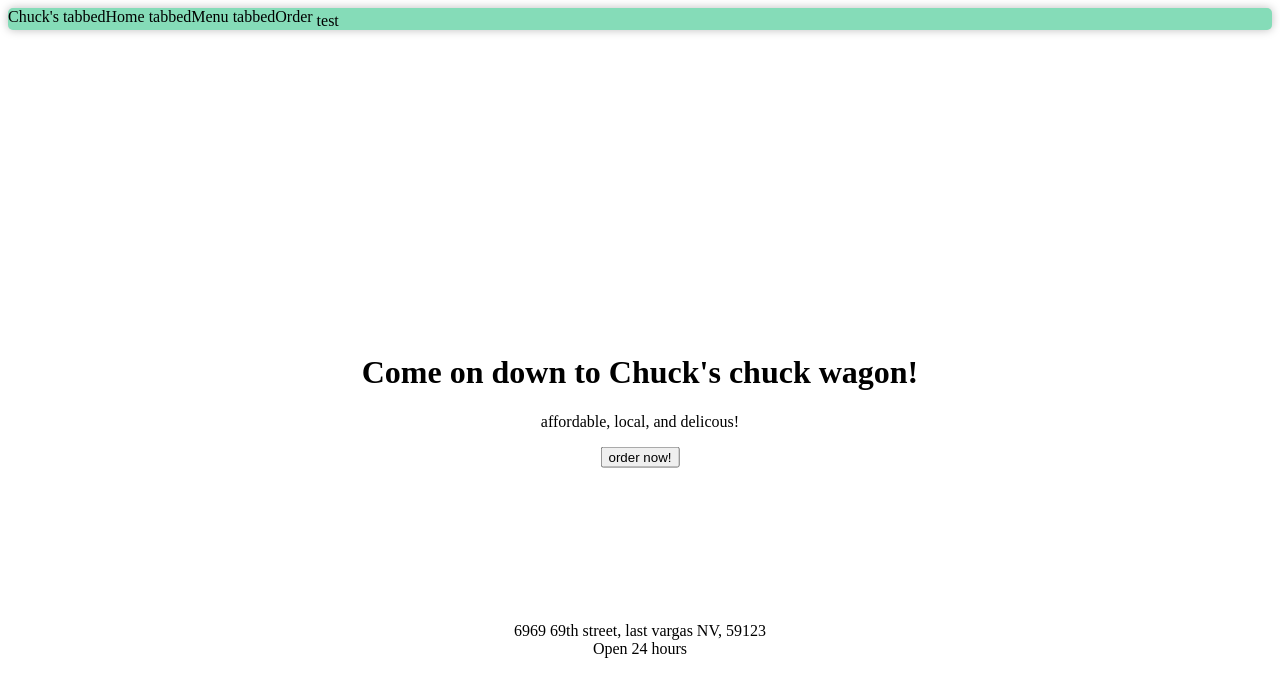
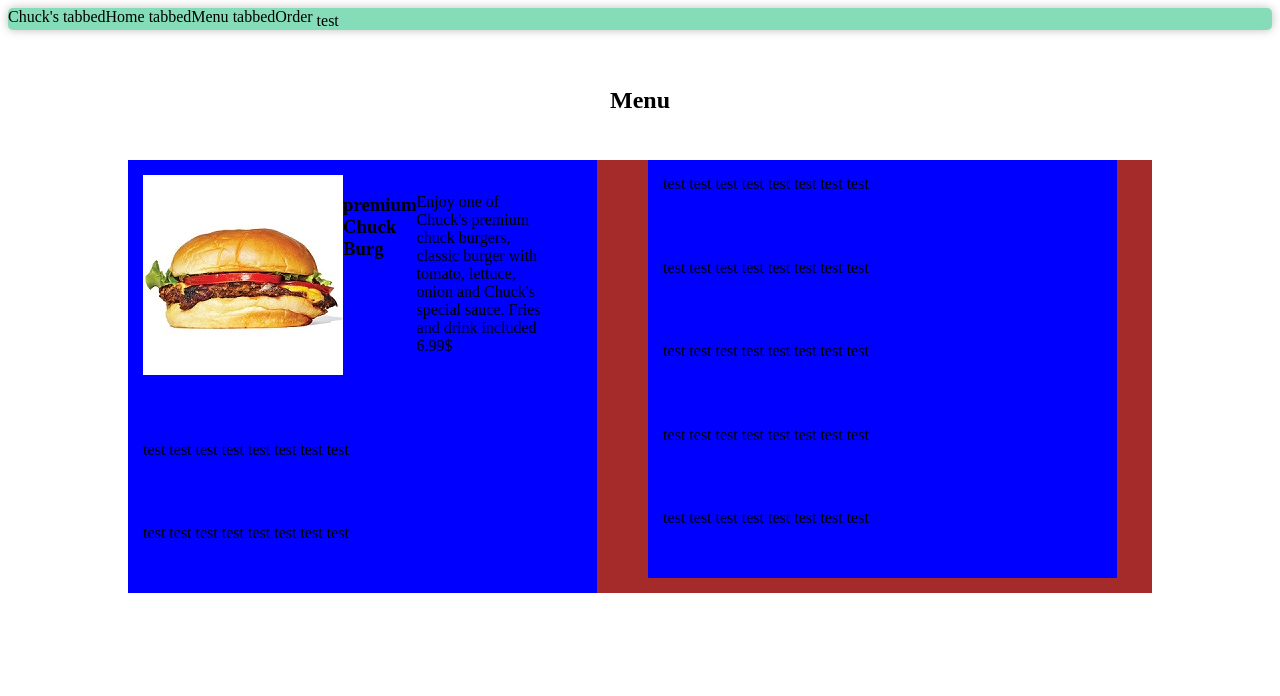
Before and after one commit to spogsta/Restaurant, a plain HTML site: page index.html in a window 1280 px wide. Drawn offline with Linux system fonts and the light colour scheme.

Commit message:
skeleton for menu tab

```diff
--- a/index.html
+++ b/index.html
@@ -15,6 +15,30 @@
         test
     </nav>
 
+<h2>Menu</h2>
+
+
+<div id="menuBox">
+
+        <div class="menuItem"> <img src="images/burger.jpg" alt="burgerpic"> <h3>premium Chuck Burg</h3> <br/>Enjoy one of Chuck's premium chuck burgers, classic burger with tomato, lettuce, onion and Chuck's special sauce. Fries and drink included 6.99$</div>
+        <div class="menuItem">test test test test test test test test</div>
+        <div class="menuItem">test test test test test test test test</div>
+        <div class="menuItem">test test test test test test test test</div>
+        <div class="menuItem">test test test test test test test test</div>
+        <div class="menuItem">test test test test test test test test</div>
+        <div class="menuItem">test test test test test test test test</div>
+        <div class="menuItem">test test test test test test test test</div>
+
+
+
+
+
+</div>
+
+
+
+
+    <!--
     <div id="homeContainer">
         <h1> Come on down to Chuck's chuck wagon!</h1>
         <p> affordable, local, and delicous!</p>
@@ -28,7 +52,7 @@
     </div>
 
     </div>
-
+-->
     <script src="main.js"></script>
 
 </body>
--- a/styles.css
+++ b/styles.css
@@ -36,3 +36,33 @@
     transform: translate(-50%, -50%);
     text-align: center;
 }
+
+h2{
+    position: absolute;
+    left: 50%;
+    top: 10%;
+    text-align: center;
+    transform: translate(-50%, -50%);
+}
+
+#menuBox{
+    position: absolute;
+    width: 80%;
+    left: 10%;
+    top: 20%;
+    text-align: left;
+    background-color: brown;
+    column-count: 2;
+}
+
+.menuItem {
+    padding-bottom: 10%;
+    padding-right: 10%;
+    padding-left: 3%;
+    padding-top: 3%;
+    width:80%;
+    background-color: blue;
+    display:flex
+
+
+}
```
Also changed, not shown: images/burger.jpg (added), 1 other file.
